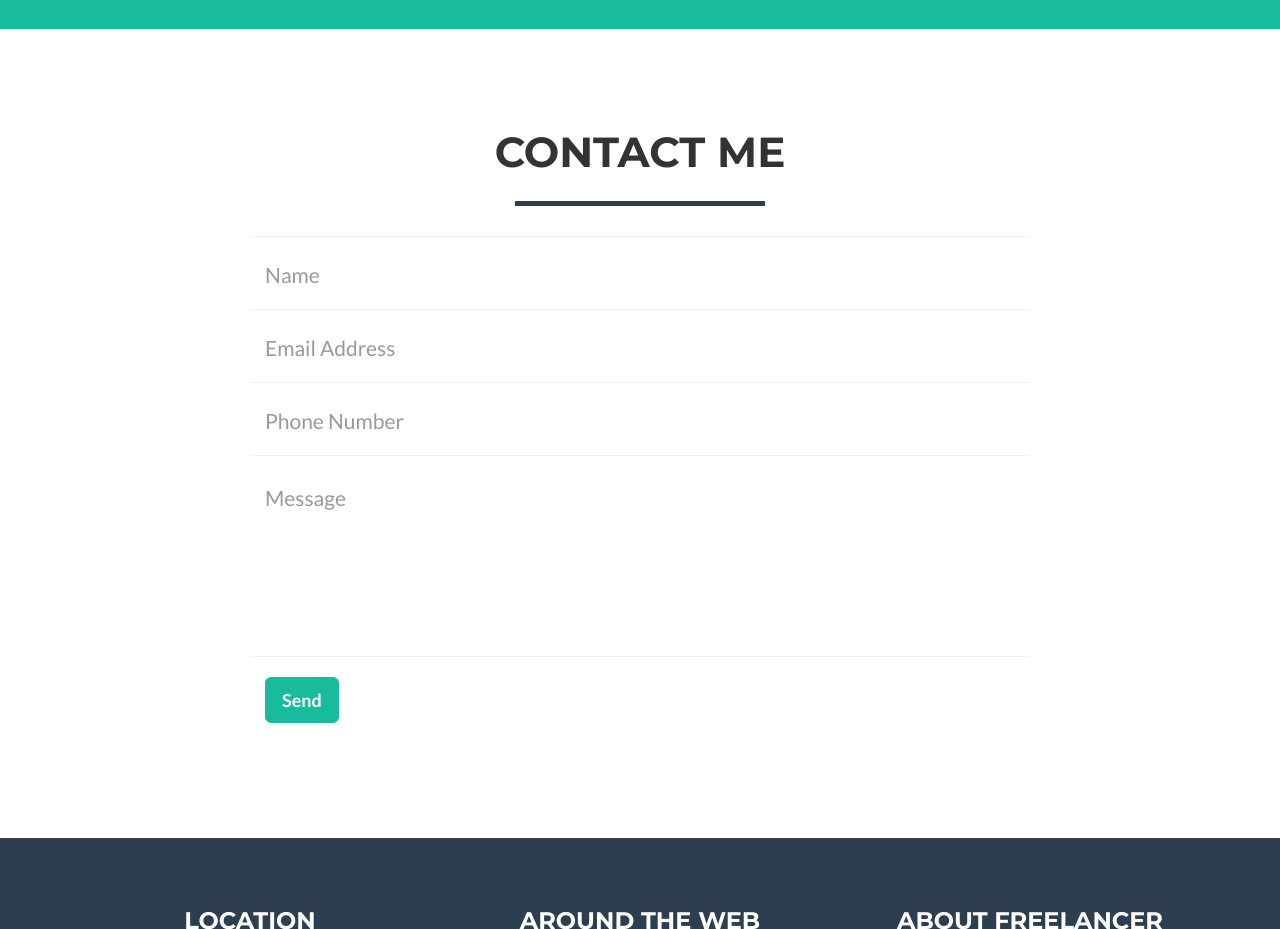
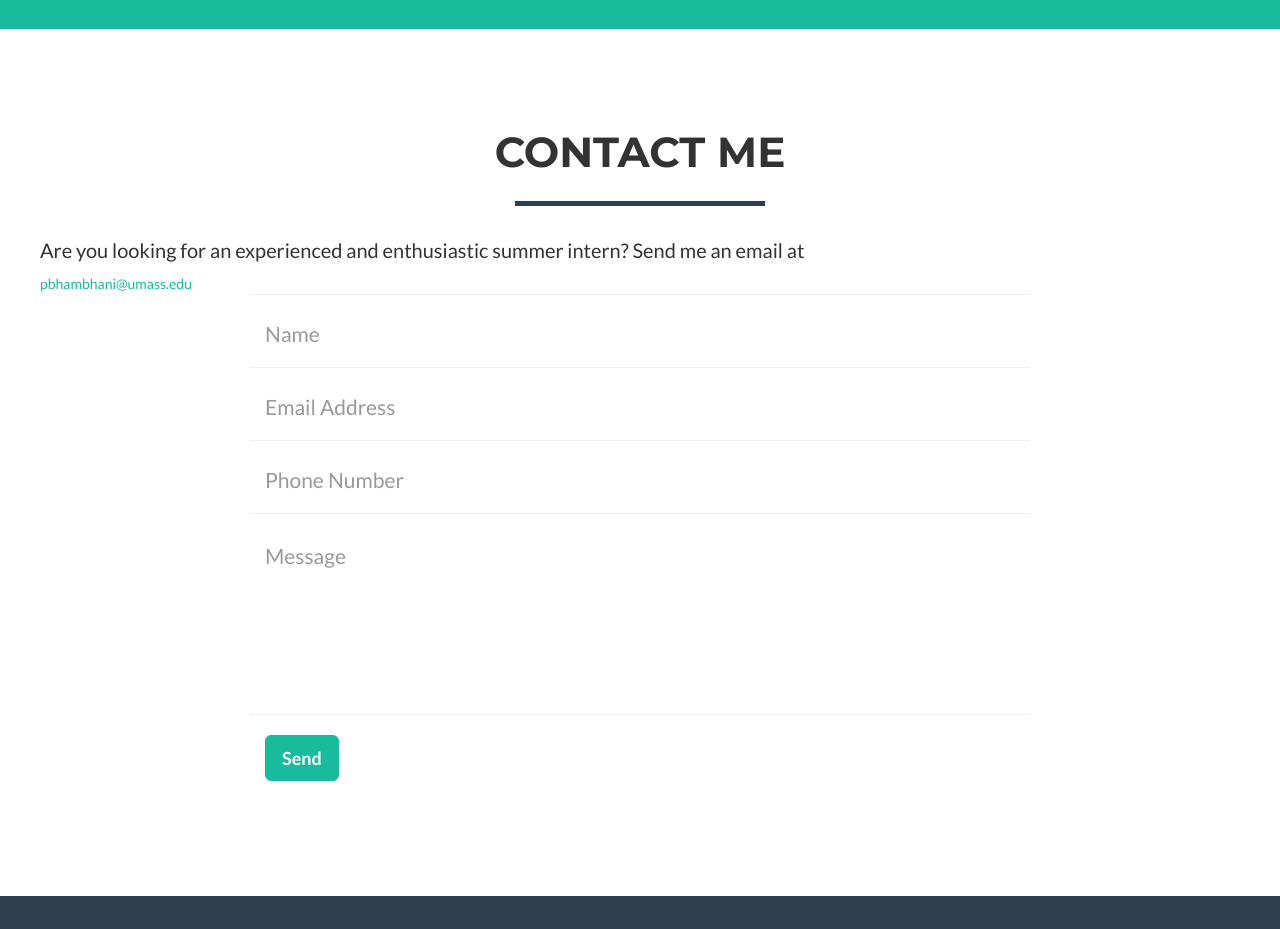
Before and after one commit to pankajb64/pankajb64.github.com, a website: page index.html in a window 1280 px wide. Shown: the part 2120-3049 px from the top of the page. Drawn offline with nearby package versions, Linux system fonts and the light colour scheme.

Commit message:
Added email

```diff
--- a/index.html
+++ b/index.html
@@ -188,6 +188,12 @@
                 <div class="col-lg-12 text-center">
                     <h2>Contact Me</h2>
                     <hr class="star-primary">
+                </div>
+                <div class="row">
+                    <p>Are you looking for an experienced and enthusiastic summer intern? Send me an email at</p>
+                </div>
+                <div class="row">
+                    <a href="mailto:pbhambhani@umass.edu" target="_top">pbhambhani@umass.edu</a>
                 </div>
             </div>
             <div class="row">
```
